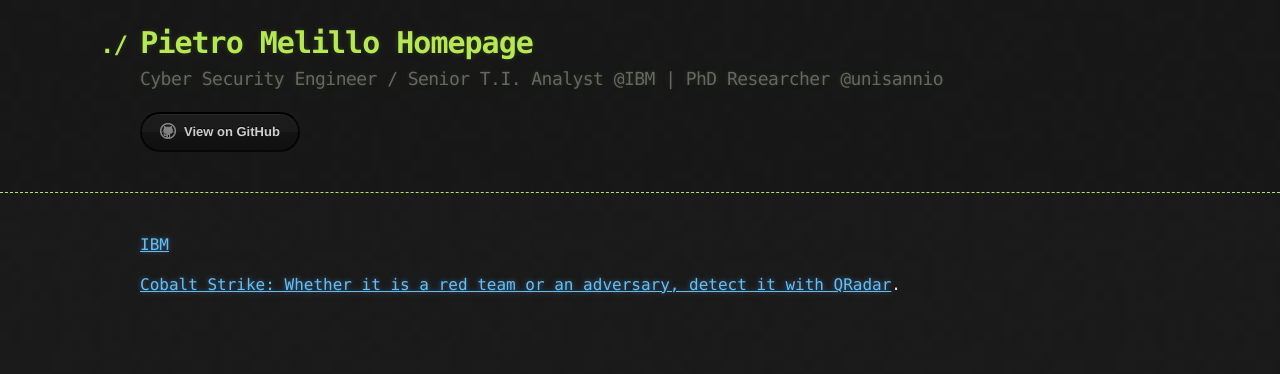
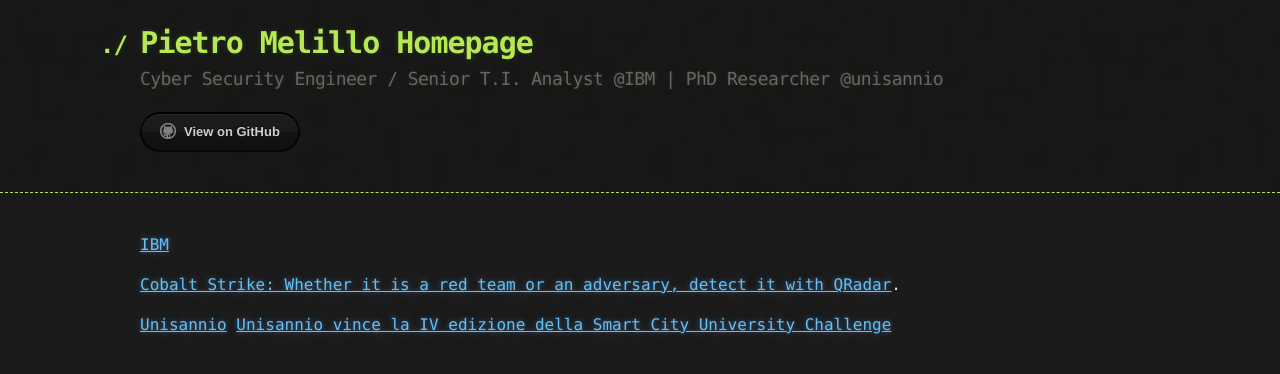
Before and after one commit to melillopietro/melillopietro.github.io, a Jekyll site: the page built from index.md, in a window 1280 px wide. Shown: the top 374 px of the page. Built offline with Jekyll 4.4.1, drawn with Linux system fonts in a browser that asks for light colours.

Commit message:
Update index.md

```diff
--- a/index.md
+++ b/index.md
@@ -6,3 +6,8 @@ layout: default
 [IBM](https://www.ibm.com/us-en/)
 
 [Cobalt Strike: Whether it is a red team or an adversary, detect it with QRadar](https://community.ibm.com/community/user/security/blogs/gladys-koskas1/2021/11/25/cobalt-strike-whether-it-is-a-red-team-or-a-threat).
+
+
+
+[Unisannio](https://www.unisannio.it/it)
+[Unisannio vince la IV edizione della Smart City University Challenge](https://www.unisannio.it/it/articoli/unisannio-vince-iv-edizione-della-smart-city-university-challenge)
```
